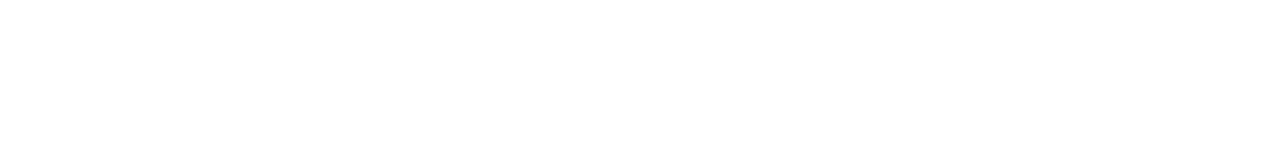
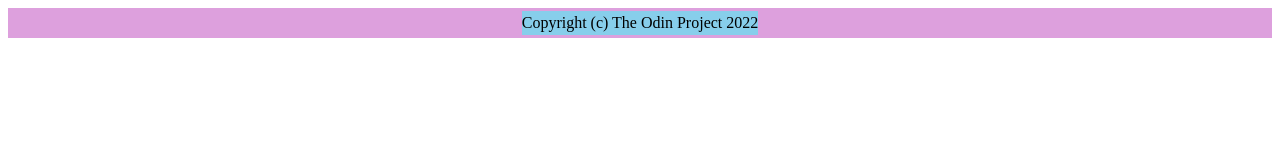
Before and after one commit to BoiseID/Landing-Page, a plain HTML site: page index.html in a window 1280 px wide. Drawn offline with Linux system fonts and the light colour scheme.

Commit message:
Create footer section

```diff
--- a/index.html
+++ b/index.html
@@ -110,7 +110,12 @@
 
     <!---  fourth section is done-->
 
+    <div class="footer">
+        <div class="footertext">
+            Copyright (c) The Odin Project 2022
+        </div>
+    </div>
 
-
+    <!--done with footer section-->
 </body>
 </html>
--- a/styles.css
+++ b/styles.css
@@ -228,3 +228,21 @@
 }
 */
 /* done with third container section*/
+
+.footer{
+    height: 30px;
+    background: plum;
+    display:flex;
+    flex-direction: column;
+    align-items: center;
+    justify-content: center;
+}
+
+.footer .footertext{
+    height: 80%;
+    background: skyblue;
+    display:flex;
+    flex-direction: row;
+    align-items: center;
+    justify-content: center;
+}
```
